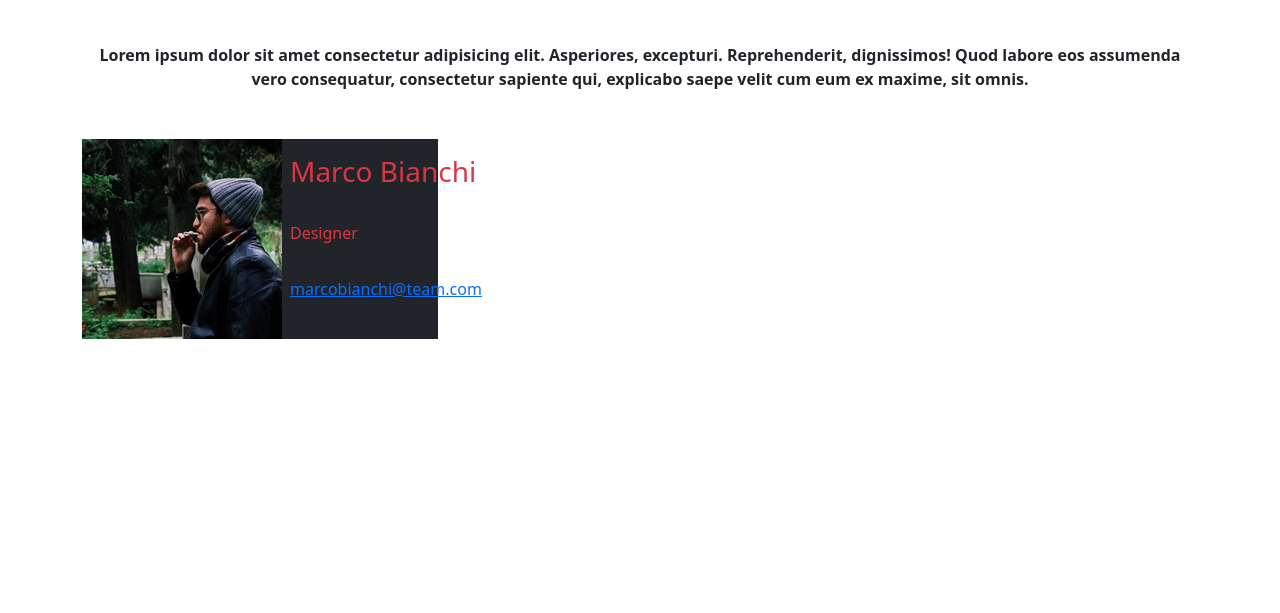
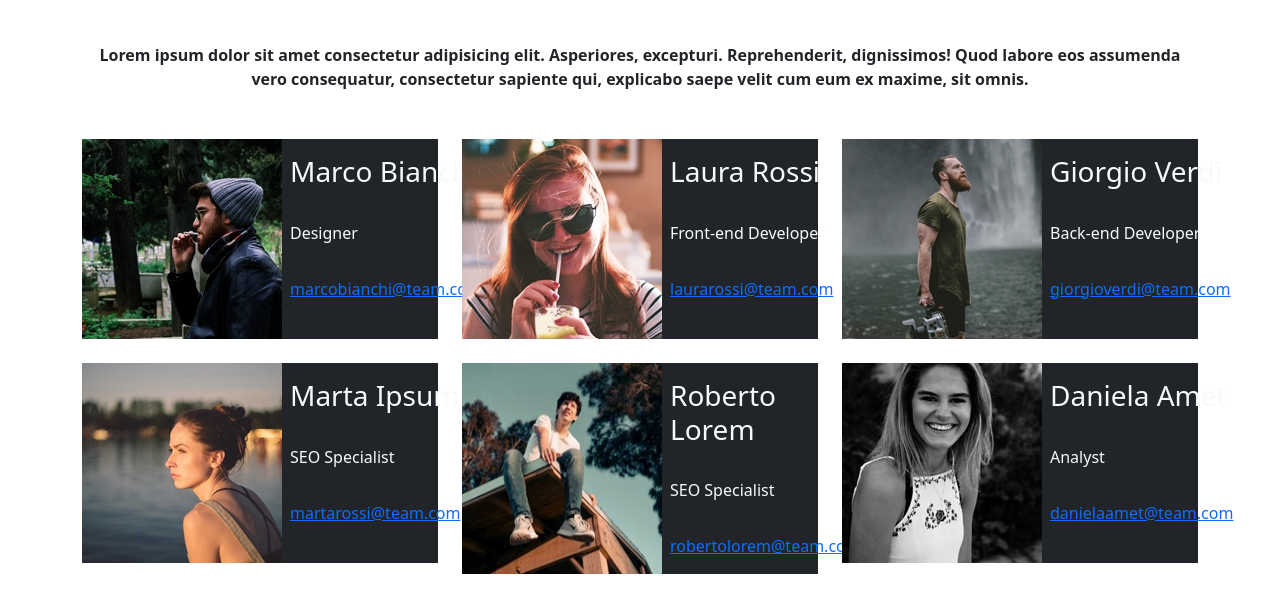
Before and after one commit to LuisE-Cruz/js-our-team, a plain HTML site: page index.html in a window 1280 px wide. Shown: the part 77-690 px from the top of the page. Drawn offline with nearby package versions, Linux system fonts and the light colour scheme.

Commit message:
Creata funzione con dentro l'html delle card e gli object dell'array dato  e funzione che cicla l'array object e inietta il tutto dentro l'html

```diff
--- a/css/style.css
+++ b/css/style.css
@@ -4,7 +4,7 @@
     box-sizing: border-box;
 }
 
-img {
+/* img {
     width: 100%;
     height: 100%;
- }
+ }  */
--- a/index.html
+++ b/index.html
@@ -29,7 +29,7 @@
 
         <div class="row g-4 container-team">
 
-            <div class="col-12 col-md-4 ">
+            <!-- <div class="col-12 col-md-4 ">
 
                 <div class="bg-dark d-flex">
 
@@ -45,25 +45,13 @@
 
                 </div>
 
-            </div>
+            </div> -->
 
 
 
         </div>
 
     </div>
-
-
-
-
-
-
-
-
-
-
-
-
     <script src="js/script.js"></script>
 </body>
 
--- a/js/script.js
+++ b/js/script.js
@@ -37,4 +37,77 @@ const teamMembers = [
   }
 ];
 
+// SETUP
 const teamContainer = document.querySelector(".container-team");
+
+
+rederTeam(teamMembers, teamContainer)
+
+
+
+
+
+
+
+// FUNZIONI
+
+// Funzione che genera la card e prende le info dall'array
+function createTeamCard(obj) {
+  const card = `
+            <div class="col-12 col-md-4 ">
+
+                <div class="bg-dark d-flex">
+
+                    <img src="${obj.img}" alt="${obj.name}">
+
+                    <div class="d-flex flex-column align-items-start">
+
+                        <h3 class="text-light my-3 ms-2">${obj.name}</h3>
+                        <p class="text-light my-3 ms-2">${obj.role}</p>
+                        <a class="my-3 ms-2" href="#">${obj.email}</a>
+
+                    </div>
+
+                </div>
+
+            </div>
+  `;
+  return card;
+}
+
+//Funzione che serve a fare il rendering delle diverse card dentro l'html grazie ad un ciclo for
+
+// function showCards(array, outputEl){
+
+//   let cards = '';
+
+//   for (let index = 0; index < array.length; index++) {
+
+//     const member = array[index];
+
+//     cards += createTeamCard(member);
+//   }
+
+// }
+
+
+
+function rederTeam(arraRef, outputEL) {
+    // mi creo var che accumulerà gli elementi di ouput
+    let cards = "";
+
+    // output di prova ciclando l'array di oggetti
+    for (let index = 0; index < arraRef.length; index++) {
+        // estrapoliamo ogni volta un oggetto membro divero
+        const memberTeam = arraRef[index];
+
+        // destrutturiamo l'oggetto
+        // const { name, image, role } = memberTeam;
+
+        // andiamo ad ogni giro ad incrementare il contenuto dell'output
+        cards += createTeamCard(memberTeam);
+    }
+
+    // inseriamo la stringa completa che innerHTML trasformerà, nell'elemento di output
+    outputEL.innerHTML = cards;
+}
```
